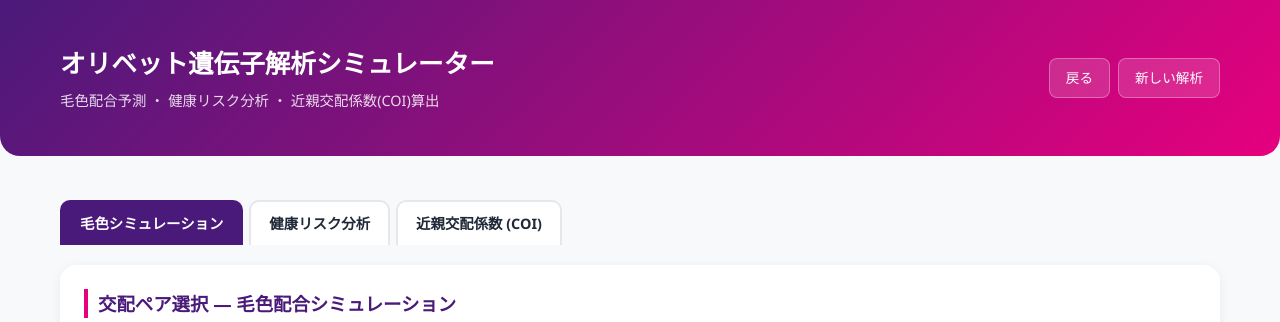
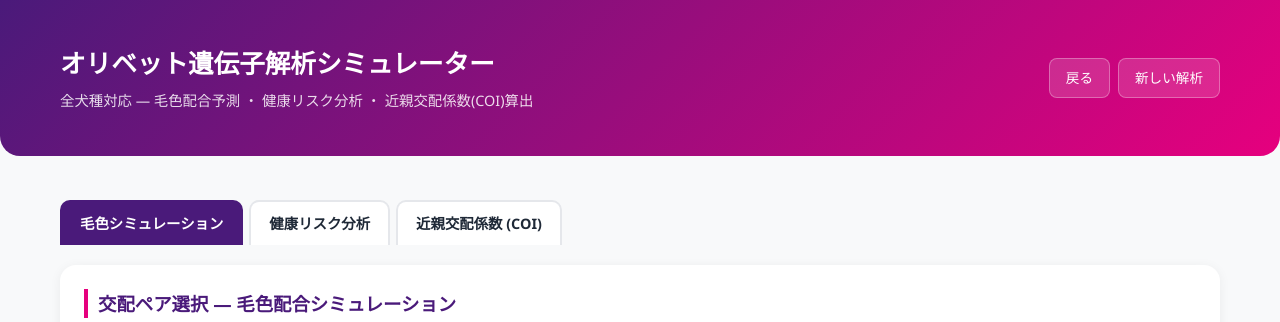
Before and after one commit to kamide007-ship-it/orivetgenetic, a Flask app: page /simulator in a window 1280 px wide. Shown: the top 322 px of the page. Run offline with Flask 3, Linux system fonts and the light colour scheme.

Commit message:
UI表記を全犬種対応に変更し、他犬種のサンプルデータを追加
- 「プードル遺伝子総合解析」→「オリベット遺伝子解析（全犬種対応）」に統一
- シミュレーターのサンプル犬をプードル/ラブラドール/柴犬/ボーダーコリーに拡充
- ファーニシング注釈にシュナウザー等も追記
- CLI出力ファイル名をorivet_report.html/xlsxに変更
- README.mdを全犬種対応の説明に更新
- secret_keyからpoodle参照を除去

https://claude.ai/code/session_01WMfuc6VL4TFZydNwY9KeNS

```diff
--- a/app.py
+++ b/app.py
@@ -1,6 +1,6 @@
 #!/usr/bin/env python3
 """
-プードル遺伝子総合解析 Webアプリ
+オリベット遺伝子解析 Webアプリ（全犬種対応）
 Flask ベースの Web インターフェース
 """
 
@@ -12,7 +12,7 @@ import shutil
 from flask import Flask, render_template, request, redirect, url_for, send_from_directory, flash, jsonify
 
 app = Flask(__name__)
-app.secret_key = os.environ.get("SECRET_KEY", "poodle-genetics-default-key")
+app.secret_key = os.environ.get("SECRET_KEY", "orivet-genetics-default-key")
 
 UPLOAD_FOLDER = os.path.join(os.path.dirname(os.path.abspath(__file__)), "uploads")
 REPORT_FOLDER = os.path.join(os.path.dirname(os.path.abspath(__file__)), "reports")
--- a/breeding_simulator.html
+++ b/breeding_simulator.html
@@ -88,7 +88,7 @@ tr:hover td { background:#faf5ff; }
   <div class="container">
     <div>
       <h1>オリベット遺伝子解析シミュレーター</h1>
-      <p>毛色配合予測 ・ 健康リスク分析 ・ 近親交配係数(COI)算出</p>
+      <p>全犬種対応 — 毛色配合予測 ・ 健康リスク分析 ・ 近親交配係数(COI)算出</p>
     </div>
     <div class="nav-buttons">
       <a href="javascript:history.back()">戻る</a>
@@ -116,16 +116,18 @@ tr:hover td { background:#faf5ff; }
           <label>父犬 (Sire)</label>
           <select id="sire-color" onchange="runColorSim()">
             <option value="custom">カスタム入力...</option>
-            <option value="exA">（例）犬A (E/e, KB/ky, at/at, Bb, D/D, m/m, S/S)</option>
+            <option value="exA">トイプードル ♂ ブラック (E/e, KB/ky, at/at, Bb)</option>
+            <option value="exC">ラブラドール ♂ チョコレート (E/E, KB/KB, ay/ay, bb)</option>
+            <option value="exE">柴犬 ♂ 赤 (E/E, ky/ky, ay/ay, BB)</option>
           </select>
         </div>
         <div class="form-group">
           <label>母犬 (Dam)</label>
           <select id="dam-color" onchange="runColorSim()">
             <option value="custom">カスタム入力...</option>
-            <option value="exB">（例）犬B (e/e, K/K, at/at, Bb, D/D, m/m, S/S)</option>
-            <option value="exC">（例）犬C (e/e, KB/ky, at/at, BB, D/D, m/m, S/S)</option>
-            <option value="exD">（例）犬D (e/e, KB/ky, at/at, BB, D/D, m/m, S/S)</option>
+            <option value="exB">トイプードル ♀ クリーム (e/e, KB/KB, at/at, Bb)</option>
+            <option value="exD">ラブラドール ♀ イエロー (e/e, KB/KB, ay/ay, Bb)</option>
+            <option value="exF">ボーダーコリー ♀ ブルーマール (E/E, ky/ky, at/at, M/m)</option>
           </select>
         </div>
       </div>
@@ -189,16 +191,18 @@ tr:hover td { background:#faf5ff; }
           <label>父犬 (Sire)</label>
           <select id="sire-health" onchange="runHealthSim()">
             <option value="custom_h">カスタム入力...</option>
-            <option value="exA">（例）犬A</option>
+            <option value="exA">トイプードル ♂ ブラック</option>
+            <option value="exC">ラブラドール ♂ チョコレート</option>
+            <option value="exE">柴犬 ♂ 赤</option>
           </select>
         </div>
         <div class="form-group">
           <label>母犬 (Dam)</label>
           <select id="dam-health" onchange="runHealthSim()">
             <option value="custom_h">カスタム入力...</option>
-            <option value="exB">（例）犬B</option>
-            <option value="exC">（例）犬C</option>
-            <option value="exD">（例）犬D</option>
+            <option value="exB">トイプードル ♀ クリーム</option>
+            <option value="exD">ラブラドール ♀ イエロー</option>
+            <option value="exF">ボーダーコリー ♀ ブルーマール</option>
           </select>
         </div>
       </div>
@@ -297,10 +301,10 @@ tr:hover td { background:#faf5ff; }
 // ================================================================
 const DOGS = {
   exA: {
-    name: "犬A", sex: "male",
+    name: "（例）トイプードル ♂ ブラック", sex: "male",
     color: { e:"Ee", k:"KBky", a:"atat", b:"Bb", d:"DD", m:"mm", s:"SS" },
     health: {
-      "CDDY+IVDD": "PP",
+      "CDDY+IVDD": "PN",
       "Osteochondrodysplasia": "NN",
       "CDPA": "NN",
       "Macrothrombocytopenia": "NN",
@@ -312,7 +316,7 @@ const DOGS = {
     }
   },
   exB: {
-    name: "犬B", sex: "female",
+    name: "（例）トイプードル ♀ クリーム", sex: "female",
     color: { e:"ee", k:"KBKB", a:"atat", b:"Bb", d:"DD", m:"mm", s:"SS" },
     health: {
       "CDDY+IVDD": "PN",
@@ -327,10 +331,25 @@ const DOGS = {
     }
   },
   exC: {
-    name: "犬C", sex: "female",
-    color: { e:"ee", k:"KBky", a:"atat", b:"BB", d:"DD", m:"mm", s:"SS" },
+    name: "（例）ラブラドール ♂ チョコレート", sex: "male",
+    color: { e:"EE", k:"KBKB", a:"ayay", b:"bb", d:"DD", m:"mm", s:"SS" },
     health: {
-      "CDDY+IVDD": "PN",
+      "CDDY+IVDD": "NN",
+      "Osteochondrodysplasia": "NN",
+      "CDPA": "NN",
+      "Macrothrombocytopenia": "NN",
+      "Methemoglobinemia": "NN",
+      "vWD1": "NN",
+      "DM": "PN",
+      "GM2": "NN",
+      "prcd-PRA": "PN"
+    }
+  },
+  exD: {
+    name: "（例）ラブラドール ♀ イエロー", sex: "female",
+    color: { e:"ee", k:"KBKB", a:"ayay", b:"Bb", d:"DD", m:"mm", s:"SS" },
+    health: {
+      "CDDY+IVDD": "NN",
       "Osteochondrodysplasia": "NN",
       "CDPA": "NN",
       "Macrothrombocytopenia": "NN",
@@ -338,14 +357,29 @@ const DOGS = {
       "vWD1": "NN",
       "DM": "NN",
       "GM2": "NN",
+      "prcd-PRA": "PN"
+    }
+  },
+  exE: {
+    name: "（例）柴犬 ♂ 赤", sex: "male",
+    color: { e:"EE", k:"kyky", a:"ayay", b:"BB", d:"DD", m:"mm", s:"SS" },
+    health: {
+      "CDDY+IVDD": "NN",
+      "Osteochondrodysplasia": "NN",
+      "CDPA": "NN",
+      "Macrothrombocytopenia": "NN",
+      "Methemoglobinemia": "NN",
+      "vWD1": "NN",
+      "DM": "PN",
+      "GM2": "NN",
       "prcd-PRA": "NN"
     }
   },
-  exD: {
-    name: "犬D", sex: "female",
-    color: { e:"ee", k:"KBky", a:"atat", b:"BB", d:"DD", m:"mm", s:"SS" },
+  exF: {
+    name: "（例）ボーダーコリー ♀ ブルーマール", sex: "female",
+    color: { e:"EE", k:"kyky", a:"atat", b:"BB", d:"DD", m:"Mm", s:"Ssp" },
     health: {
-      "CDDY+IVDD": "PP",
+      "CDDY+IVDD": "NN",
       "Osteochondrodysplasia": "NN",
       "CDPA": "NN",
       "Macrothrombocytopenia": "NN",
--- a/poodle_genetics.py
+++ b/poodle_genetics.py
@@ -1,9 +1,9 @@
 #!/usr/bin/env python3
 """
-プードル遺伝子総合解析ツール (Orivet Genetics Suite)
+オリベット遺伝子解析ツール — 全犬種対応
 =====================================================
 Orivet遺伝子検査PDFの自動解析 + JKC血統書OCR + COI算出を
-1本にまとめた統合ツール。
+1本にまとめた統合ツール。全犬種のOrivetレポートに対応。
 
 コマンド:
     # 遺伝子検査PDFだけ解析
@@ -19,8 +19,8 @@ Orivet遺伝子検査PDFの自動解析 + JKC血統書OCR + COI算出を
     python poodle_genetics.py demo
 
 出力:
-    - poodle_report.html  (統合HTMLレポート: 遺伝子 + 血統 + COI)
-    - poodle_report.xlsx  (Excelスプレッドシート)
+    - orivet_report.html  (統合HTMLレポート: 遺伝子 + 血統 + COI)
+    - orivet_report.xlsx  (Excelスプレッドシート)
 
 必要ライブラリ:
     pip install pdfplumber openpyxl
@@ -306,7 +306,7 @@ def get_trait_annotation(test_name: str, genotype: str) -> str:
     # Furnishings (RSPO2)
     if "furnishings" in name_lower or "rspo2" in name_lower:
         return {
-            "F/F": "ファーニシング因子を2つ保有。眉毛・ヒゲ・足の飾り毛あり（プードルらしい外見）",
+            "F/F": "ファーニシング因子を2つ保有。眉毛・ヒゲ・足の飾り毛あり（プードル・シュナウザー等の特徴的な外見）",
             "F/f": "ファーニシング因子を1つ保有。ファーニシングあり。抜け毛のある子が出る可能性",
             "f/f": "ファーニシング因子なし。ファーニシングなし（スムースフェイス）。抜け毛が多い傾向",
         }.get(genotype, "")
@@ -1736,7 +1736,7 @@ def print_usage():
 
 def main():
     print("=" * 60)
-    print("  プードル遺伝子総合解析ツール (Orivet Genetics Suite)")
+    print("  オリベット遺伝子解析ツール — 全犬種対応")
     print("=" * 60)
 
     if len(sys.argv) < 2:
@@ -1877,8 +1877,8 @@ def main():
             result = calc_coi_3gen(ped)
             print(f"  {ped.dog_name}: COI = {result['coi_pct']:.2f}%")
 
-    html_path = os.path.join(output_dir, "poodle_report.html")
-    xlsx_path = os.path.join(output_dir, "poodle_report.xlsx")
+    html_path = os.path.join(output_dir, "orivet_report.html")
+    xlsx_path = os.path.join(output_dir, "orivet_report.xlsx")
 
     generate_unified_html(dogs, pedigrees, html_path)
     generate_excel(dogs, pedigrees, xlsx_path)
--- a/templates/index.html
+++ b/templates/index.html
@@ -197,7 +197,7 @@
 <body>
     <div class="container">
         <h1>オリベット遺伝子解析アプリケーション</h1>
-        <p class="subtitle">Orivet遺伝子検査PDFとJKC血統書写真をアップロードするだけで、<br>毛色・健康リスク・近親交配係数を自動解析しレポートを生成します</p>
+        <p class="subtitle">全犬種対応 — Orivet遺伝子検査PDFとJKC血統書写真をアップロードするだけで、<br>毛色・健康リスク・近親交配係数を自動解析しレポートを生成します</p>
 
         {% with messages = get_flashed_messages(with_categories=true) %}
         {% for category, message in messages %}
@@ -215,7 +215,7 @@
                     <span class="status-badge badge-ng">未対応</span>
                     {% endif %}
                 </div>
-                <p class="section-desc">Orivet (Paw Print Genetics) の Genetic Summary Report PDF をアップロードしてください（複数可）</p>
+                <p class="section-desc">Orivet (Paw Print Genetics) の Genetic Summary Report PDF をアップロードしてください（全犬種対応・複数可）</p>
                 <div class="upload-area" id="pdfArea">
                     <input type="file" name="pdf_files" multiple accept=".pdf" id="pdfInput">
                     <div class="upload-icon">📄</div>
```
Also changed, not shown: README.md.
